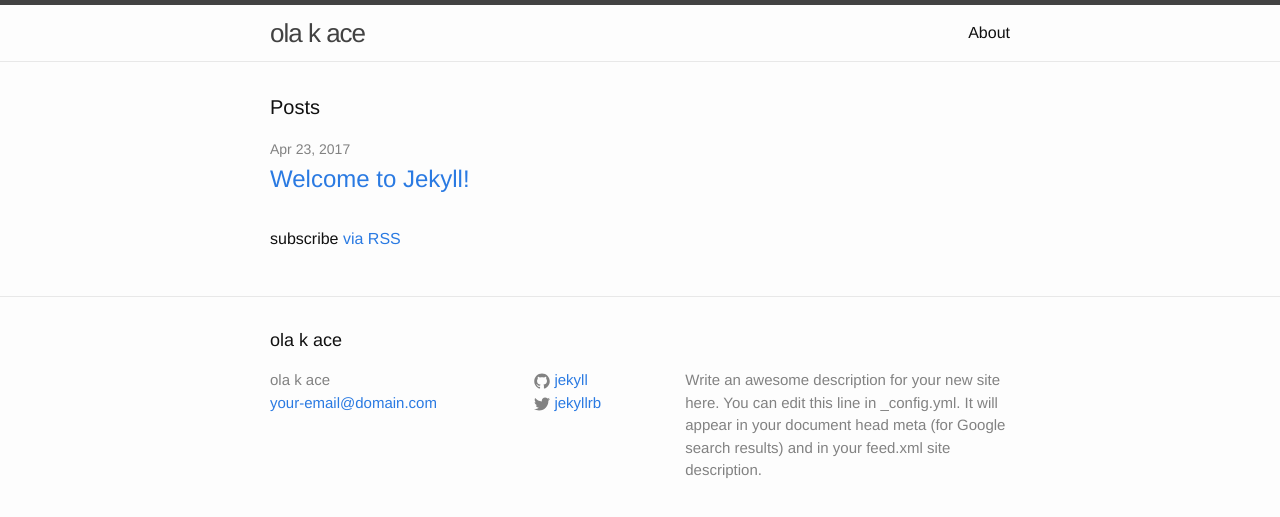
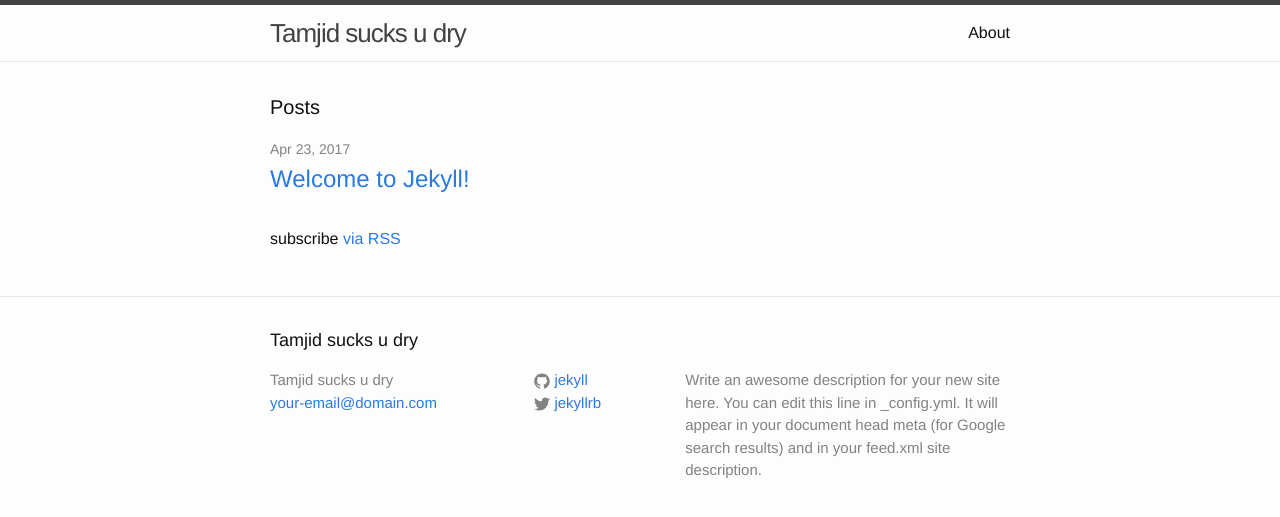
Before and after one commit to kobotecnico/kobotecnico.github.io, a Jekyll site: the page built from index.html, in a window 1280 px wide. Shown: the top 517 px of the page. Built offline with Jekyll 4.4.1, drawn with Linux system fonts in a browser that asks for light colours.

Commit message:
Update _config.yml

```diff
--- a/_config.yml
+++ b/_config.yml
@@ -6,7 +6,7 @@
 # 'jekyll serve'. If you change this file, please restart the server process.
 
 # Site settings
-title: ola k ace
+title: Tamjid sucks u dry
 email: your-email@domain.com
 description: > # this means to ignore newlines until "baseurl:"
   Write an awesome description for your new site here. You can edit this
```
